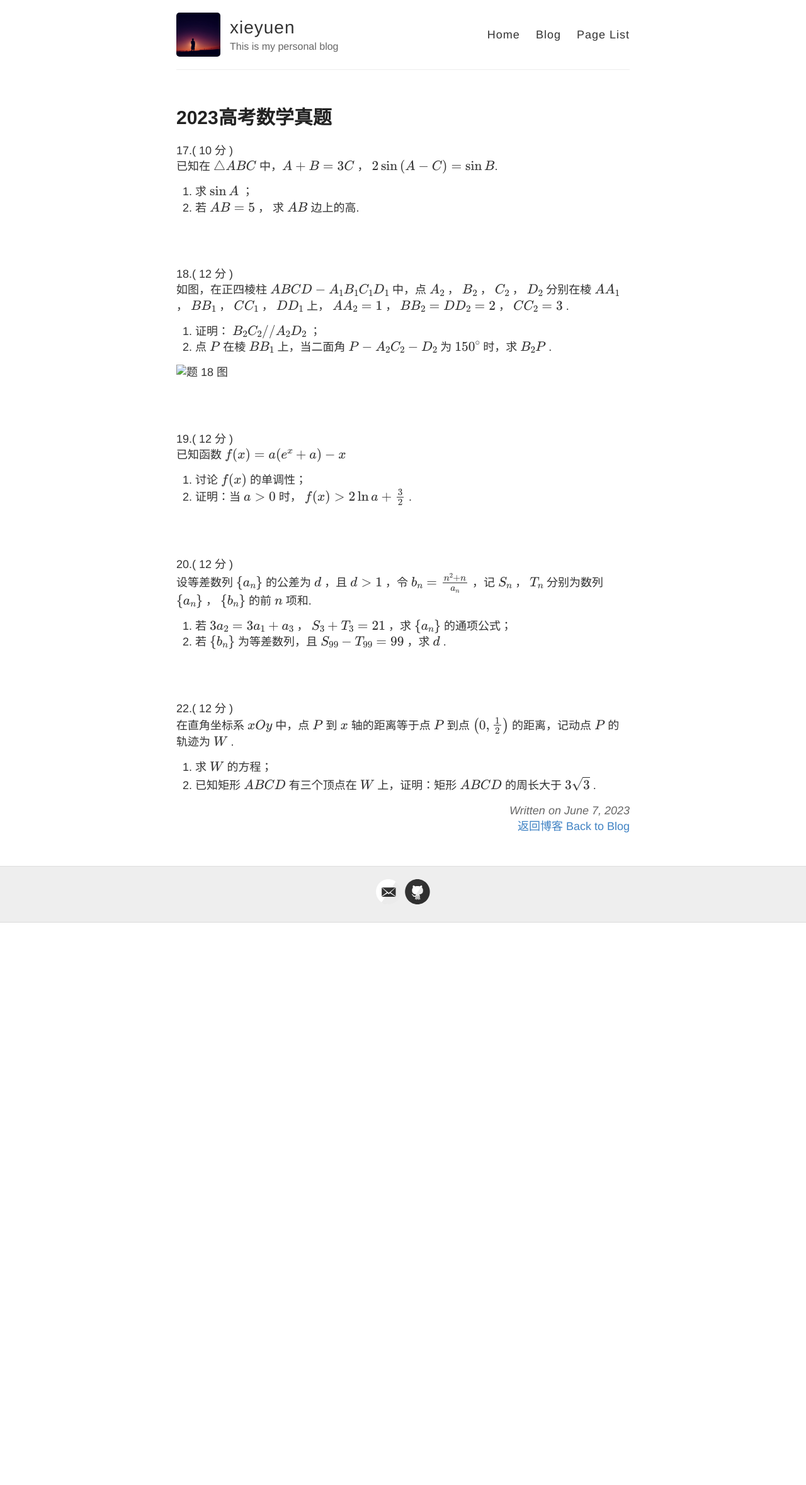
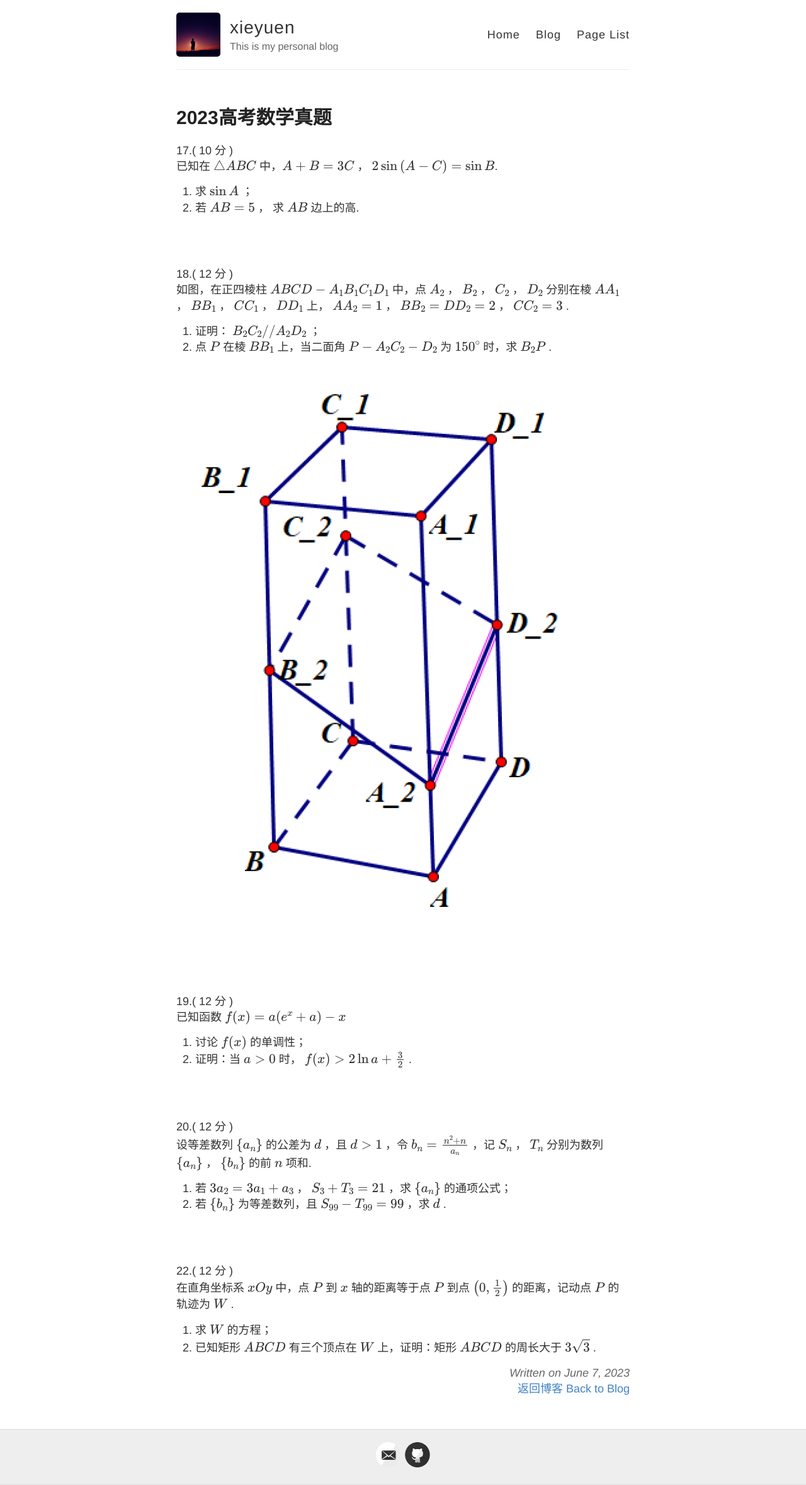
Before and after one commit to xieyuen/blog.github.io, a Jekyll site: the page built from _posts/2023-6-7-Math-Exam.md, in a window 1280 px wide. Shown: the whole page at 63% size. Built offline with Jekyll 4.4.1, drawn with Linux system fonts in a browser that asks for light colours; before the commit the page ends 1465 px from its top, so only the background shows below that.

Commit message:
Update 2023-6-7-Math-Exam.md

```diff
--- a/_posts/2023-6-7-Math-Exam.md
+++ b/_posts/2023-6-7-Math-Exam.md
@@ -14,7 +14,7 @@ permalink: /posts/2023/6/2023-gk-math
 1. 证明： $ B _ { 2 } C _ { 2 } // A _ { 2 } D _ { 2 } $ ；
 2. 点 $ P $ 在棱 $ B B _ { 1 } $ 上，当二面角 $ P - A _ { 2 } C  _ { 2 } - D _ { 2 } $ 为 $ 150 ^ { \circ } $ 时，求 $ B _ { 2 } P $ .
 
-![题 18 图](<../pictures/2023-gk-math/20230608_111150.png>)
+![题 18 图](<{{ site.baseurl }}/pictures/2023-gk-math/20230608_111150.png>)
 
 <br><br>
 
```
